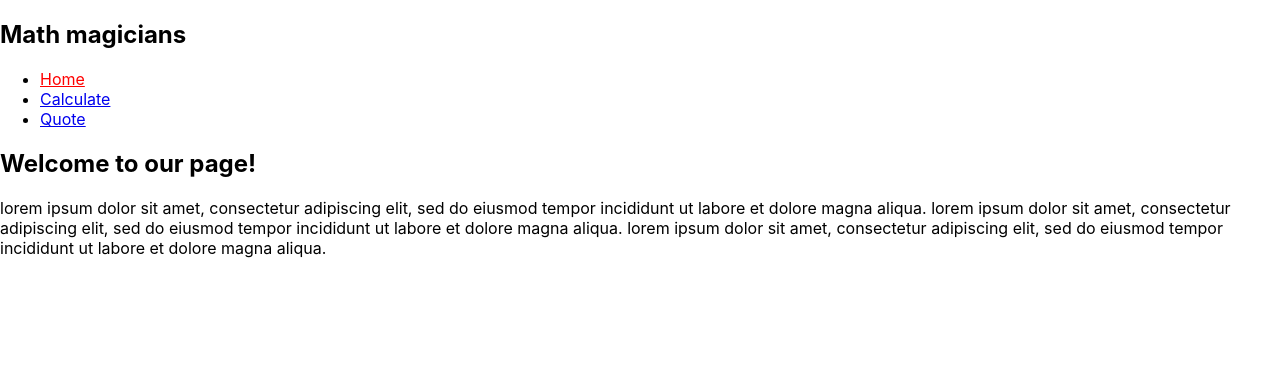
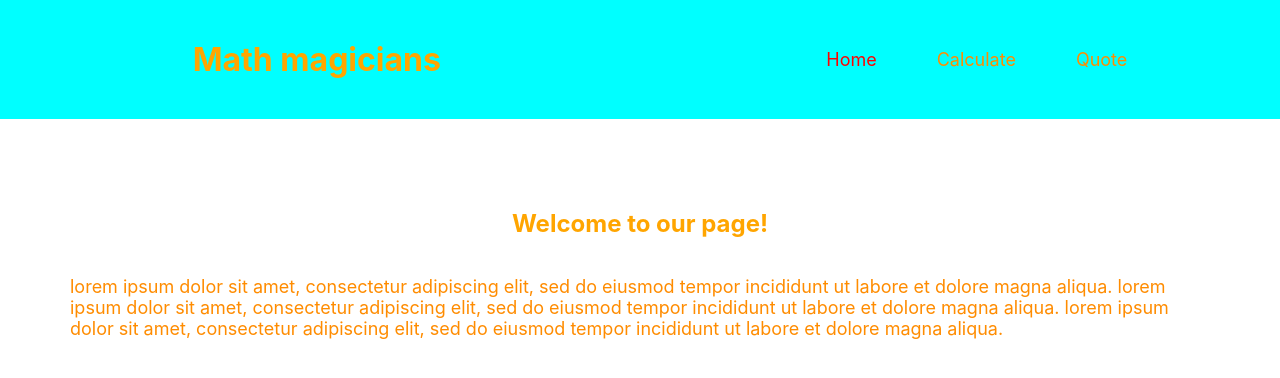
Before and after one commit to VaheStepanyan100/math-magicians, a React (Create React App) app: page / in a window 1280 px wide. Shown: the top 378 px of the page. Built offline with nearby package versions, Linux system fonts and the light colour scheme.

Commit message:
Update styles

```diff
--- a/src/App.css
+++ b/src/App.css
@@ -6,6 +6,55 @@
 
 body {
   margin: 0;
+}
+
+.navbar {
+  display: flex;
+  justify-content: space-around;
+  background-color: aqua;
+}
+
+.navbar h1 {
+  color: orange;
+  font-size: xx-large;
+  padding: 40px;
+  margin: 0;
+}
+
+.navigation {
+  list-style: none;
+  display: flex;
+  justify-content: center;
+  align-items: center;
+  gap: 60px;
+}
+
+.navigation a {
+  font-size: large;
+  color: darkorange;
+  text-decoration: none;
+}
+
+.home-page {
+  display: flex;
+  flex-direction: column;
+  justify-content: center;
+  align-items: center;
+  padding: 70px;
+}
+
+.home-page h2 {
+  color: orange;
+}
+
+.home-page p {
+  font-size: large;
+  color: darkorange;
+}
+
+.calculate-page h3 {
+  color: orange;
+  text-align: center;
 }
 
 .calculator-grid {
@@ -60,8 +109,10 @@ body {
 }
 
 .quotes {
+  color: orange;
   font-size: 1.5rem;
   text-align: center;
   margin-top: 2rem;
   padding: 0 1rem;
+  margin-top: 10rem;
 }
```
